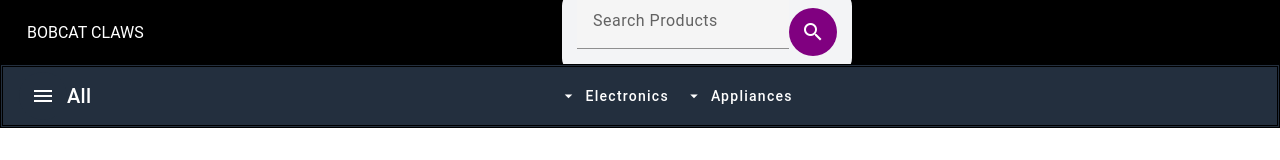
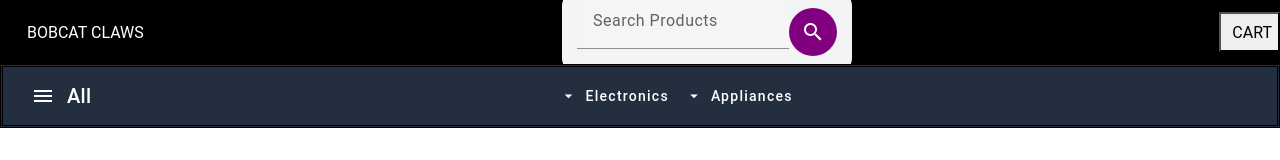
Before and after one commit to Zimzy/BobcatClawsAndFangs, an Angular app: page / in a window 1280 px wide. Shown: the top 160 px of the page. Built offline with nearby package versions, Linux system fonts and the light colour scheme.

Commit message:
Icon change, barebones cart button added

```diff
--- a/src/app/app-routing.module.ts
+++ b/src/app/app-routing.module.ts
@@ -1,5 +1,6 @@
 import { NgModule } from '@angular/core';
 import { RouterModule, Routes } from '@angular/router';
+//import { CartComponent } from './cartpage/cartpage.component';
 import { CategoryPageComponent } from './category-page/category-page.component';
 import { CoffeeMakersComponent } from './coffee-makers/coffee-makers.component';
 import { DetailedproductsComponent } from './detailedproducts/detailedproducts.component';
@@ -15,6 +16,8 @@ const routes: Routes = [
   {path: 'Headphones',component: CategoryPageComponent},
   {path: 'coffee', component: CoffeeMakersComponent},
   {path: 'detailedProducts', component: DetailedproductsComponent}
+  //{path: 'cartpage', component: CartComponent}
+
 
   //TODO: path: 'cart', component: CartComponent. Seperate page for the user's cart
 
--- a/src/app/header/header.component.css
+++ b/src/app/header/header.component.css
@@ -107,3 +107,12 @@
         border-style: double;
         border-radius: 10px;
     }
+
+    .Cart{
+
+        position: fixed;
+        top:10;
+        right:0;
+
+
+    }
--- a/src/app/header/header.component.html
+++ b/src/app/header/header.component.html
@@ -4,6 +4,10 @@
       <span class="labelHeader" >BOBCAT CLAWS</span>
 
         </button>
+        <button class="Cart">
+          <span class="labelHeader">CART</span>
+        </button>
+
       <span class="spacer"></span>
 
       <app-search-bar></app-search-bar>
```
Also changed, not shown: src/app/cartpage/cartpage.component.ts (+11 -9 lines), 1 other file (tests, documents, lock files or other folders).
